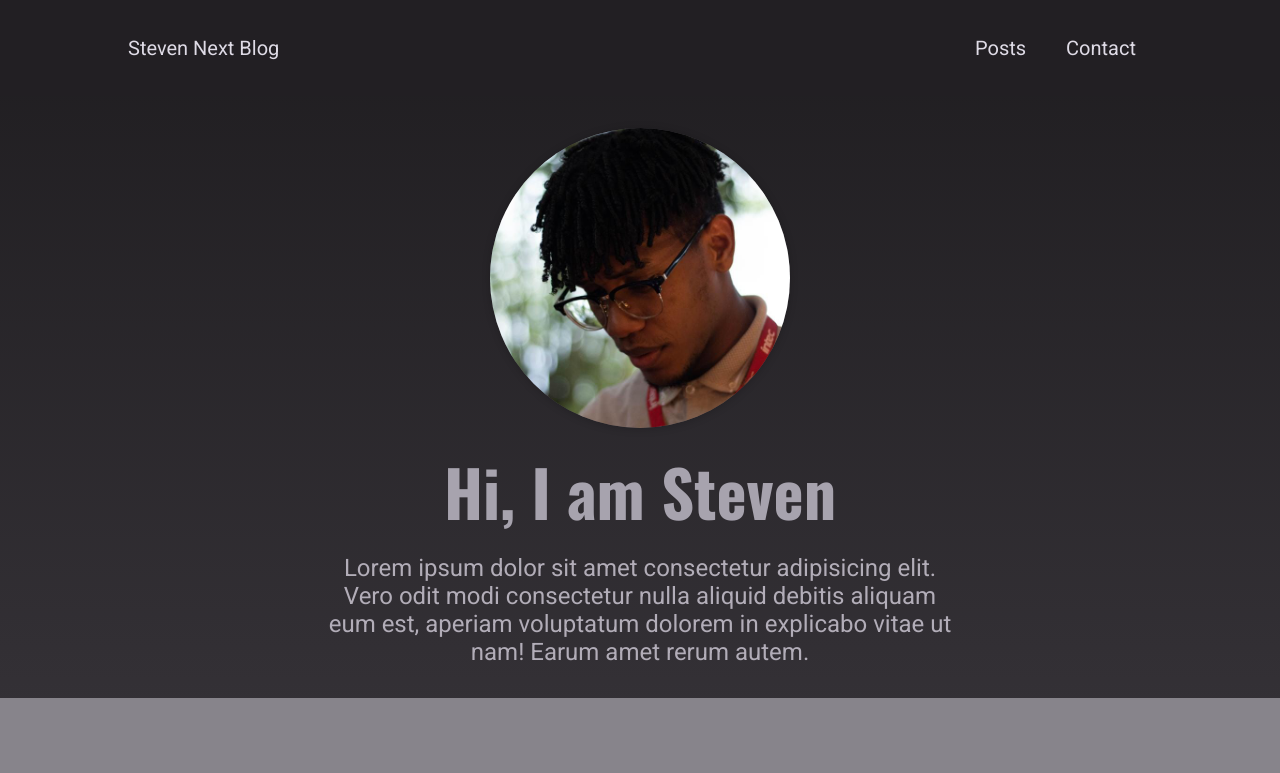
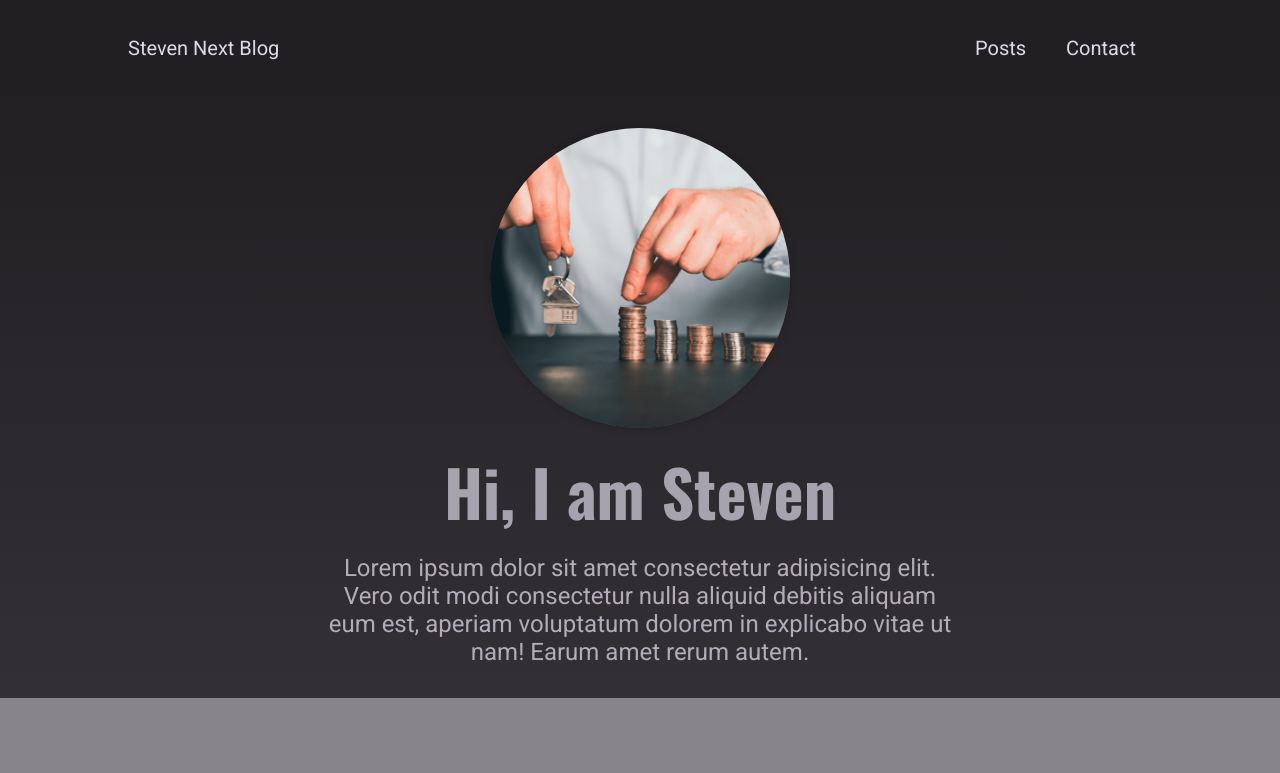
Before and after one commit to StevenMM23/myBlogSiteNextJS, a Next.js app: page / in a window 1280 px wide. Shown: the top 773 px of the page. Built offline with nearby package versions, Linux system fonts and the light colour scheme.

Commit message:
Change Image

```diff
--- a/components/home-page/hero.js
+++ b/components/home-page/hero.js
@@ -6,7 +6,7 @@ const Hero = () => {
     <section className={classes.hero}>
       <div className={classes.image}>
         <Image
-          src="/images/site/myImage.jpg"
+          src="/images/site/myImage.png"
           alt="An Image showing Steven"
           width={300}
           height={300}
```
Also changed, not shown: public/images/site/myImage.jpg (deleted), public/images/site/myImage.png (added).
